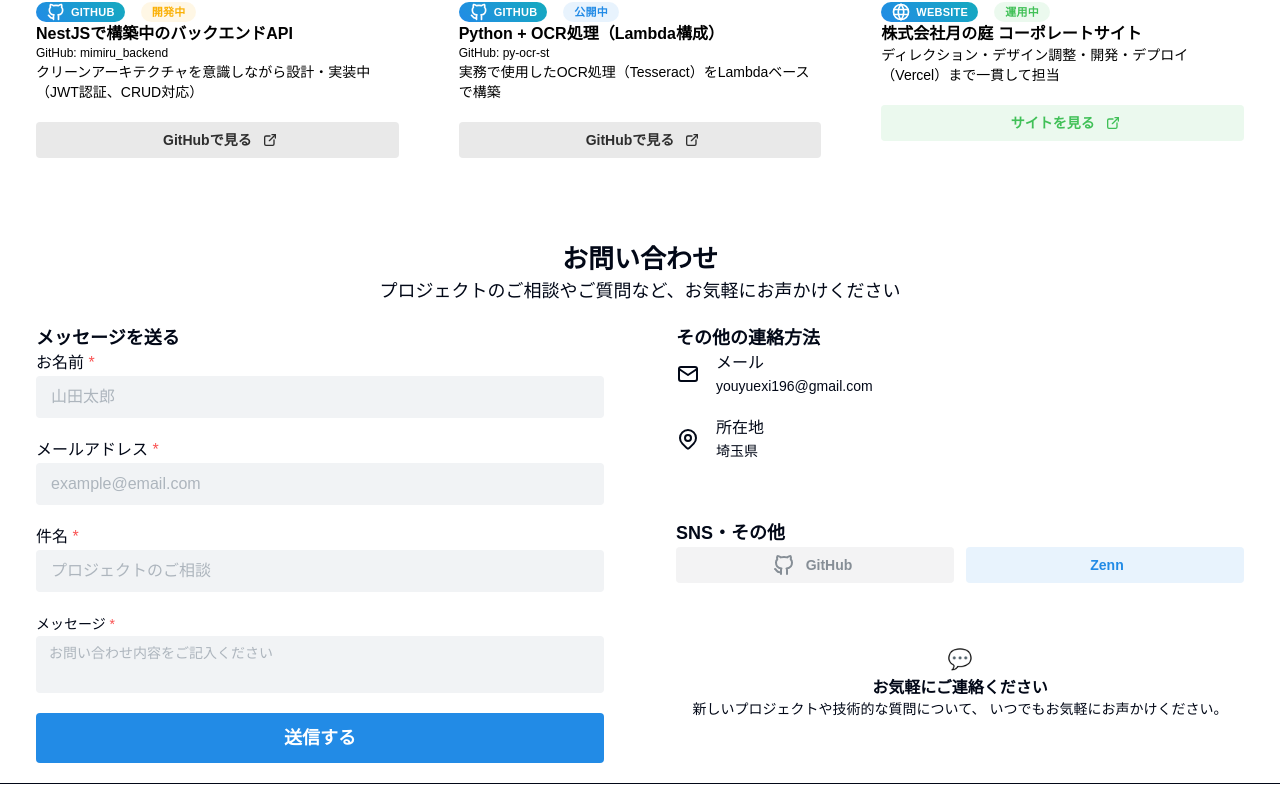
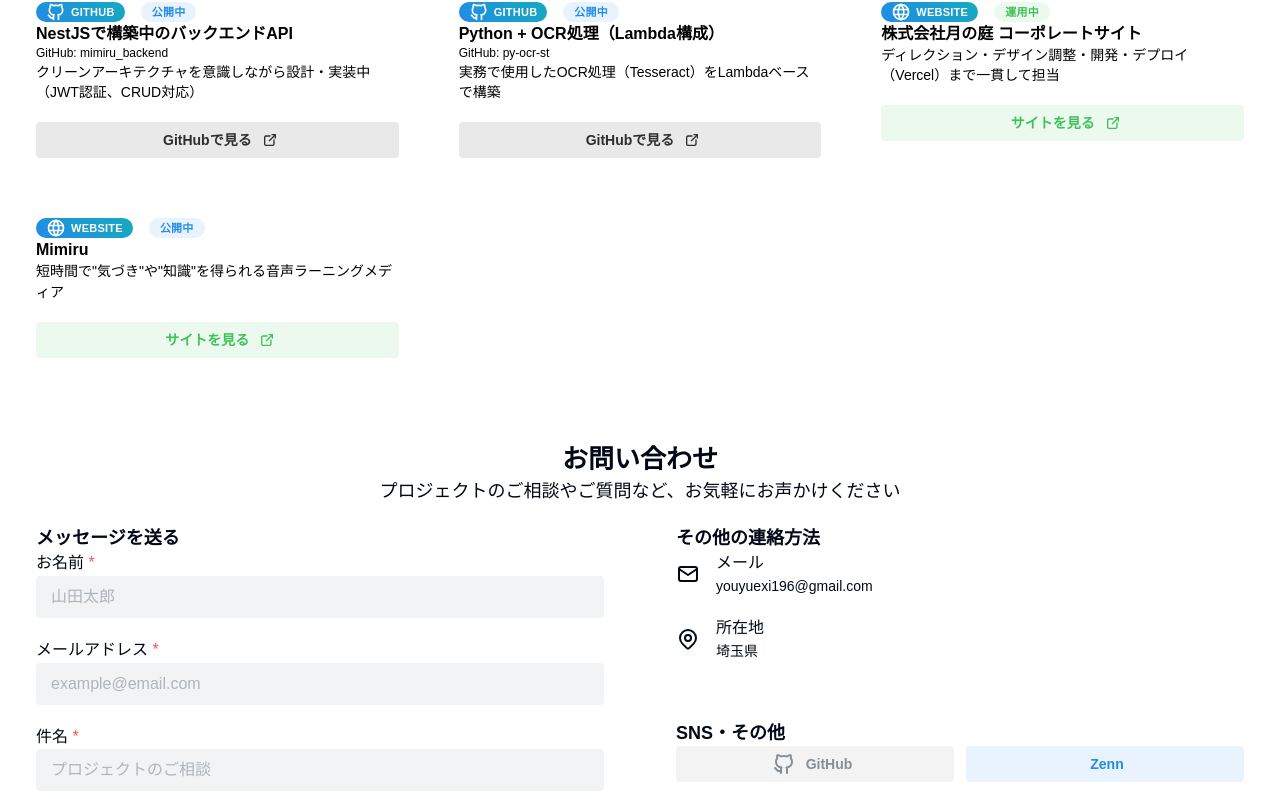
Before and after one commit to Yuzuki-png/my-port, a Next.js app: page / in a window 1280 px wide. Shown: the part 4242-5041 px from the top of the page. Built offline with nearby package versions, Linux system fonts and the light colour scheme.

Commit message:
fix: url修正

```diff
--- a/src/components/sections/Blog.tsx
+++ b/src/components/sections/Blog.tsx
@@ -46,7 +46,7 @@
       platform: 'github',
       url: 'https://github.com/Yuzuki-png/mimiru_backend',
       repo: 'mimiru_backend',
-      status: '開発中',
+      status: '公開中',
     },
     {
       id: 2,
@@ -64,6 +64,14 @@
       platform: 'website',
       url: 'https://www.tsuki-no-niwa.site/',
       status: '運用中',
+    },
+    {
+      id: 4,
+      title: 'Mimiru',
+      description: '短時間で"気づき"や"知識"を得られる音声ラーニングメディア',
+      platform: 'website',
+      url: 'https://www.mimiru.site/',
+      status: '公開中',
     }
   ];
 
```
